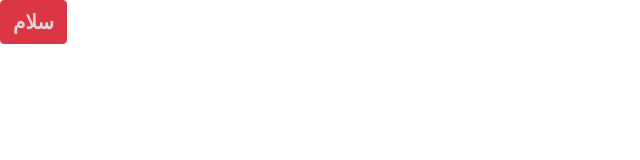
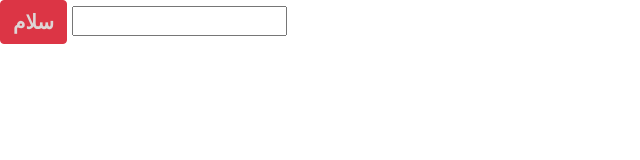
Before and after one commit to alirezarce/html-css-calss-12, a plain HTML site: page page/index.html in a window 1280 px wide. Shown: the whole page, without its empty margins (0-640 px from the left). Drawn offline with Linux system fonts and the light colour scheme; a small style sheet from the web is missing.

Commit message:
add new input

```diff
--- a/page/index.html
+++ b/page/index.html
@@ -17,6 +17,7 @@
 </style>
 <body>
 <input  class="btn btn-danger" id="salam" type="button"  name="" value="سلام" id="">
+<input type="btn btn-warning" name="login" id="login">
 </body>
 </html>
 
```
